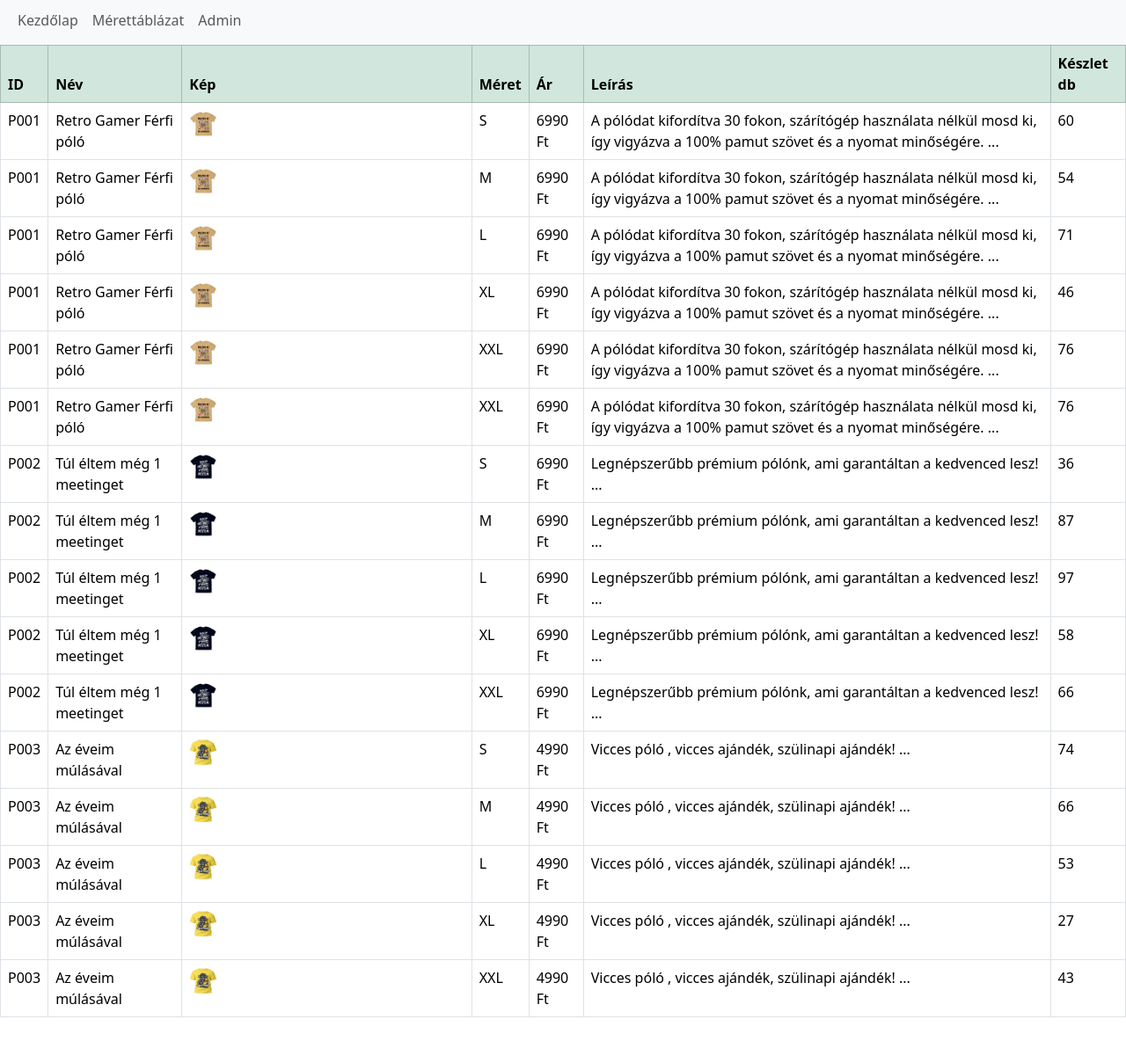
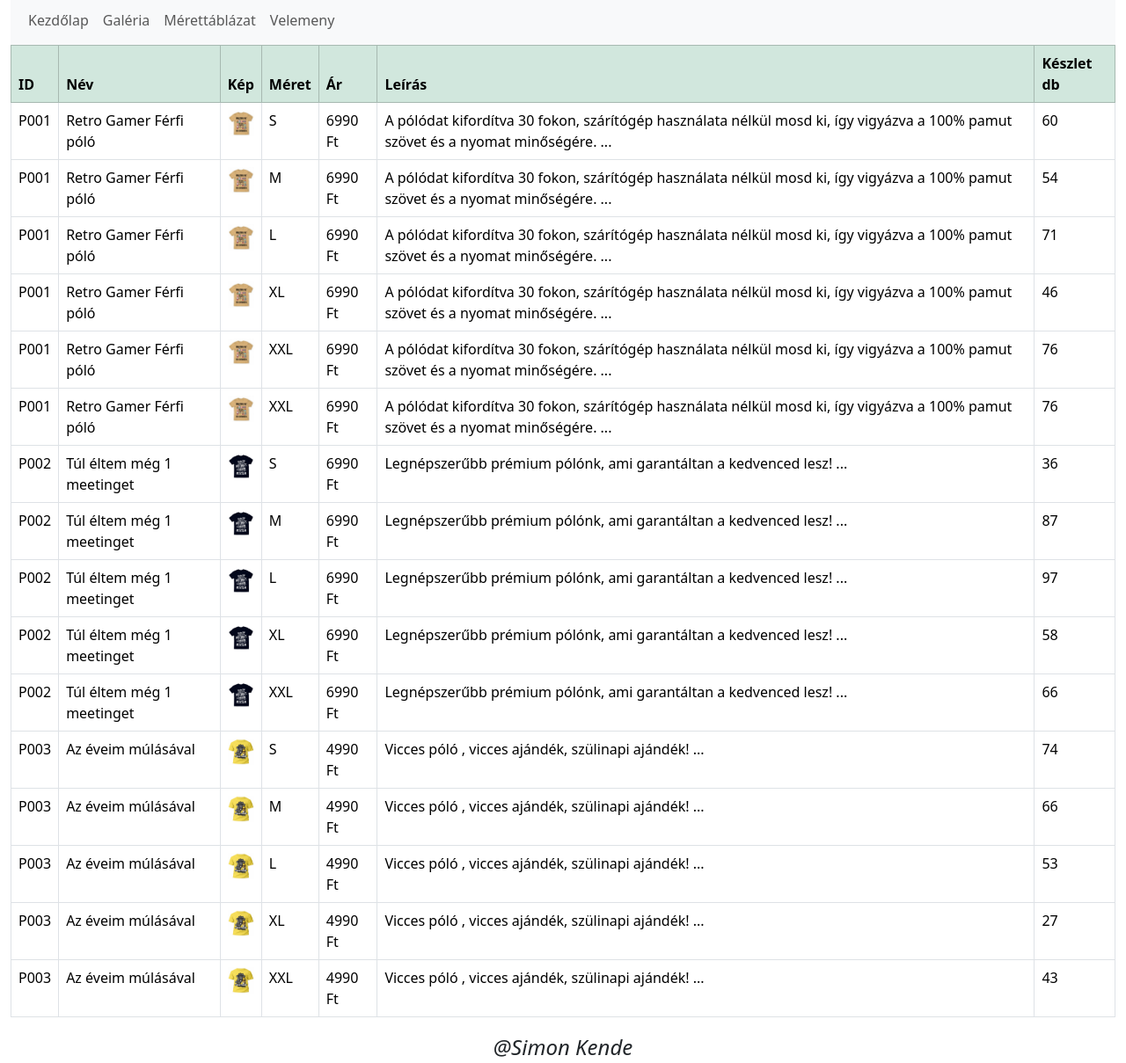
Before and after one commit to Zerghorda/webaruhaz, a plain HTML site: page admin.html in a window 1280 px wide. Shown: the part 61-1270 px from the top of the page at 88% size. Before the commit the page ends 1234 px from the top, so only its background shows below. Drawn offline with nearby package versions, Linux system fonts and the light colour scheme.

Commit message:
admin es velemeny

```diff
--- a/admin.html
+++ b/admin.html
@@ -12,7 +12,7 @@
     <title>Simon Kende - Aruhaz - Admin</title>
 </head>
 <body>
-    <main>
+    <main class="container-fluid">
         <header><p class="h1">Admin felület</p></header>
         <nav class="navbar navbar-expand-sm bg-light">
           <div class="container-fluid">
@@ -21,10 +21,13 @@
                 <a class="nav-link" href="index.html">Kezdőlap</a>
               </li>
               <li class="nav-item">
-                <a class="nav-link" href="#">Mérettáblázat</a>
+                <a class="nav-link" href="admin.html">Galéria</a>
               </li>
               <li class="nav-item">
-                <a class="nav-link" href="#">Admin</a>
+                <a class="nav-link" href="tablazat.html">Mérettáblázat</a>
+              </li>
+              <li class="nav-item">
+                <a class="nav-link" href="velemeny.html">Velemeny</a>
               </li>
             </ul>
           </div>
@@ -46,7 +49,7 @@
                     <tr>
                         <td>P001</td>
                         <td>Retro Gamer Férfi póló</td>
-                        <td><img src="kepek/polo1.jpg" alt="sargaPolo" width="10%"></td>
+                        <td style="width: 30px;"><img src="kepek/polo1.jpg" alt="sargaPolo" class="img-fluid"> </td>
                         <td>S</td>
                         <td>6990 Ft</td>
                         <td>A pólódat kifordítva 30 fokon, szárítógép használata nélkül mosd ki, így vigyázva a 100% pamut szövet és a nyomat minőségére. ...</td>
@@ -55,7 +58,7 @@
                 <tr>
                     <td>P001</td>
                     <td>Retro Gamer Férfi póló</td>
-                    <td><img src="kepek/polo1.jpg" alt="sargaPolo" width="10%"></td>
+                    <td style="width: 30px;"><img src="kepek/polo1.jpg" alt="sargaPolo" class="img-fluid"> </td>
                     <td>M</td>
                     <td>6990 Ft</td>
                     <td>A pólódat kifordítva 30 fokon, szárítógép használata nélkül mosd ki, így vigyázva a 100% pamut szövet és a nyomat minőségére. ...</td>
@@ -64,7 +67,7 @@
                 <tr>
                     <td>P001</td>
                     <td>Retro Gamer Férfi póló</td>
-                    <td><img src="kepek/polo1.jpg" alt="sargaPolo" width="10%"></td>
+                    <td style="width: 30px;"><img src="kepek/polo1.jpg" alt="sargaPolo" class="img-fluid"> </td>
                     <td>L</td>
                     <td>6990 Ft</td>
                     <td>A pólódat kifordítva 30 fokon, szárítógép használata nélkül mosd ki, így vigyázva a 100% pamut szövet és a nyomat minőségére. ...</td>
@@ -73,7 +76,7 @@
                 <tr>
                     <td>P001</td>
                     <td>Retro Gamer Férfi póló</td>
-                    <td><img src="kepek/polo1.jpg" alt="sargaPolo" width="10%"></td>
+                    <td style="width: 30px;"><img src="kepek/polo1.jpg" alt="sargaPolo" class="img-fluid"> </td>
                     <td>XL</td>
                     <td>6990 Ft</td>
                     <td>A pólódat kifordítva 30 fokon, szárítógép használata nélkül mosd ki, így vigyázva a 100% pamut szövet és a nyomat minőségére. ...</td>
@@ -82,7 +85,7 @@
                 <tr>
                     <td>P001</td>
                     <td>Retro Gamer Férfi póló</td>
-                    <td><img src="kepek/polo1.jpg" alt="sargaPolo" width="10%"></td>
+                    <td style="width: 30px;"><img src="kepek/polo1.jpg" alt="sargaPolo" class="img-fluid"> </td>
                     <td>XXL</td>
                     <td>6990 Ft</td>
                     <td>A pólódat kifordítva 30 fokon, szárítógép használata nélkül mosd ki, így vigyázva a 100% pamut szövet és a nyomat minőségére. ...</td>
@@ -91,7 +94,7 @@
                 <tr>
                     <td>P001</td>
                     <td>Retro Gamer Férfi póló</td>
-                    <td><img src="kepek/polo1.jpg" alt="sargaPolo" width="10%"></td>
+                    <td style="width: 30px;"><img src="kepek/polo1.jpg" alt="sargaPolo" class="img-fluid"> </td>
                     <td>XXL</td>
                     <td>6990 Ft</td>
                     <td>A pólódat kifordítva 30 fokon, szárítógép használata nélkül mosd ki, így vigyázva a 100% pamut szövet és a nyomat minőségére. ...</td>
@@ -100,7 +103,7 @@
                 <tr>
                     <td>P002</td>
                     <td>Túl éltem még 1 meetinget</td>
-                    <td><img src="kepek/polo2.jpg" alt="sargaPolo" width="10%"></td>
+                    <td style="width: 30px;"><img src="kepek/polo2.jpg" alt="sargaPolo" class="img-fluid"> </td>
                     <td>S</td>
                     <td>6990 Ft</td>
                     <td>Legnépszerűbb prémium pólónk, ami garantáltan a kedvenced lesz! ...</td>
@@ -109,7 +112,7 @@
                 <tr>
                     <td>P002</td>
                     <td>Túl éltem még 1 meetinget</td>
-                    <td><img src="kepek/polo2.jpg" alt="sargaPolo" width="10%"></td>
+                    <td style="width: 30px;"><img src="kepek/polo2.jpg" alt="sargaPolo" class="img-fluid"> </td>
                     <td>M</td>
                     <td>6990 Ft</td>
                     <td>Legnépszerűbb prémium pólónk, ami garantáltan a kedvenced lesz! ...</td>
@@ -118,7 +121,7 @@
                 <tr>
                     <td>P002</td>
                     <td>Túl éltem még 1 meetinget</td>
-                    <td><img src="kepek/polo2.jpg" alt="sargaPolo" width="10%"></td>
+                    <td style="width: 30px;"><img src="kepek/polo2.jpg" alt="sargaPolo" class="img-fluid"> </td>
                     <td>L</td>
                     <td>6990 Ft</td>
                     <td>Legnépszerűbb prémium pólónk, ami garantáltan a kedvenced lesz! ...</td>
@@ -127,7 +130,7 @@
                 <tr>
                     <td>P002</td>
                     <td>Túl éltem még 1 meetinget</td>
-                    <td><img src="kepek/polo2.jpg" alt="sargaPolo" width="10%"></td>
+                    <td style="width: 30px;"><img src="kepek/polo2.jpg" alt="sargaPolo" class="img-fluid"> </td>
                     <td>XL</td>
                     <td>6990 Ft</td>
                     <td>Legnépszerűbb prémium pólónk, ami garantáltan a kedvenced lesz! ...</td>
@@ -136,7 +139,7 @@
                 <tr>
                     <td>P002</td>
                     <td>Túl éltem még 1 meetinget</td>
-                    <td><img src="kepek/polo2.jpg" alt="sargaPolo" width="10%"></td>
+                    <td style="width: 30px;"><img src="kepek/polo2.jpg" alt="sargaPolo" class="img-fluid"> </td>
                     <td>XXL</td>
                     <td>6990 Ft</td>
                     <td>Legnépszerűbb prémium pólónk, ami garantáltan a kedvenced lesz! ...</td>
@@ -145,7 +148,7 @@
                 <tr>
                     <td>P003</td>
                     <td>Az éveim múlásával</td>
-                    <td><img src="kepek/polo3.jpg" alt="sargaPolo" width="10%"></td>
+                    <td style="width: 30px;"><img src="kepek/polo3.jpg" alt="sargaPolo" class="img-fluid"> </td>
                     <td>S</td>
                     <td>4990 Ft</td>
                     <td>Vicces póló , vicces ajándék, szülinapi ajándék! ...</td>
@@ -154,7 +157,7 @@
                 <tr>
                     <td>P003</td>
                     <td>Az éveim múlásával</td>
-                    <td><img src="kepek/polo3.jpg" alt="sargaPolo" width="10%"></td>
+                    <td style="width: 30px;"><img src="kepek/polo3.jpg" alt="sargaPolo" class="img-fluid"> </td>
                     <td>M</td>
                     <td>4990 Ft</td>
                     <td>Vicces póló , vicces ajándék, szülinapi ajándék! ...</td>
@@ -163,7 +166,7 @@
                 <tr>
                     <td>P003</td>
                     <td>Az éveim múlásával</td>
-                    <td><img src="kepek/polo3.jpg" alt="sargaPolo" width="10%"></td>
+                    <td style="width: 30px;"><img src="kepek/polo3.jpg" alt="sargaPolo" class="img-fluid"> </td>
                     <td>L</td>
                     <td>4990 Ft</td>
                     <td>Vicces póló , vicces ajándék, szülinapi ajándék! ...</td>
@@ -172,7 +175,7 @@
                 <tr>
                     <td>P003</td>
                     <td>Az éveim múlásával</td>
-                    <td><img src="kepek/polo3.jpg" alt="sargaPolo" width="10%"></td>
+                    <td style="width: 30px;"><img src="kepek/polo3.jpg" alt="sargaPolo" class="img-fluid"> </td>
                     <td>XL</td>
                     <td>4990 Ft</td>
                     <td>Vicces póló , vicces ajándék, szülinapi ajándék! ...</td>
@@ -181,7 +184,7 @@
                 <tr>
                     <td>P003</td>
                     <td>Az éveim múlásával</td>
-                    <td><img src="kepek/polo3.jpg" alt="sargaPolo" width="10%"></td>
+                    <td style="width: 30px;"><img src="kepek/polo3.jpg" alt="sargaPolo" class="img-fluid"> </td>
                     <td>XXL</td>
                     <td>4990 Ft</td>
                     <td>Vicces póló , vicces ajándék, szülinapi ajándék! ...</td>
@@ -190,6 +193,7 @@
             </table>
         </div>
         </article>
+        <footer class="col-lg-12 text-center"><i class="fa fa-copyright" style="font-size:24px">@Simon Kende</i></footer>
     </main>
 </body>
 </html>
```
Also changed, not shown: velemeny.html (added, +45 -0 lines), style.css (line endings or trailing spaces).
